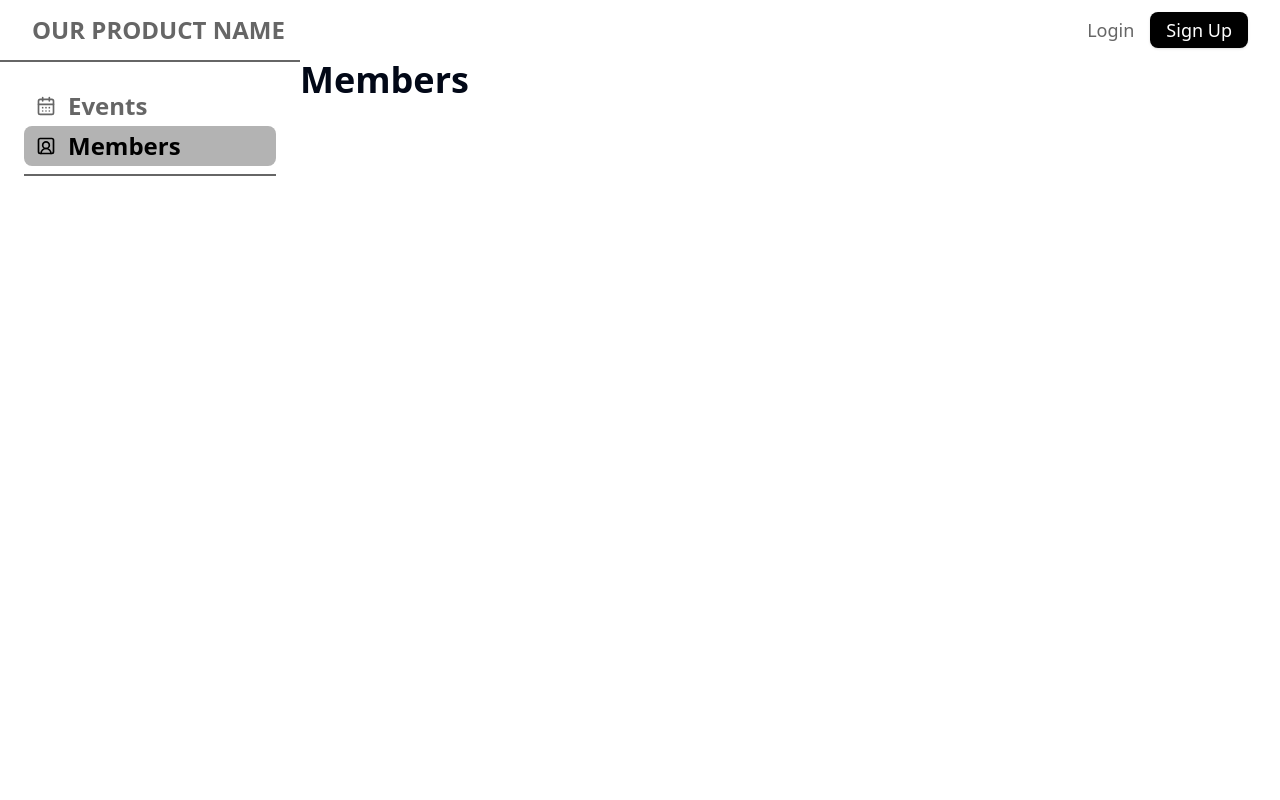
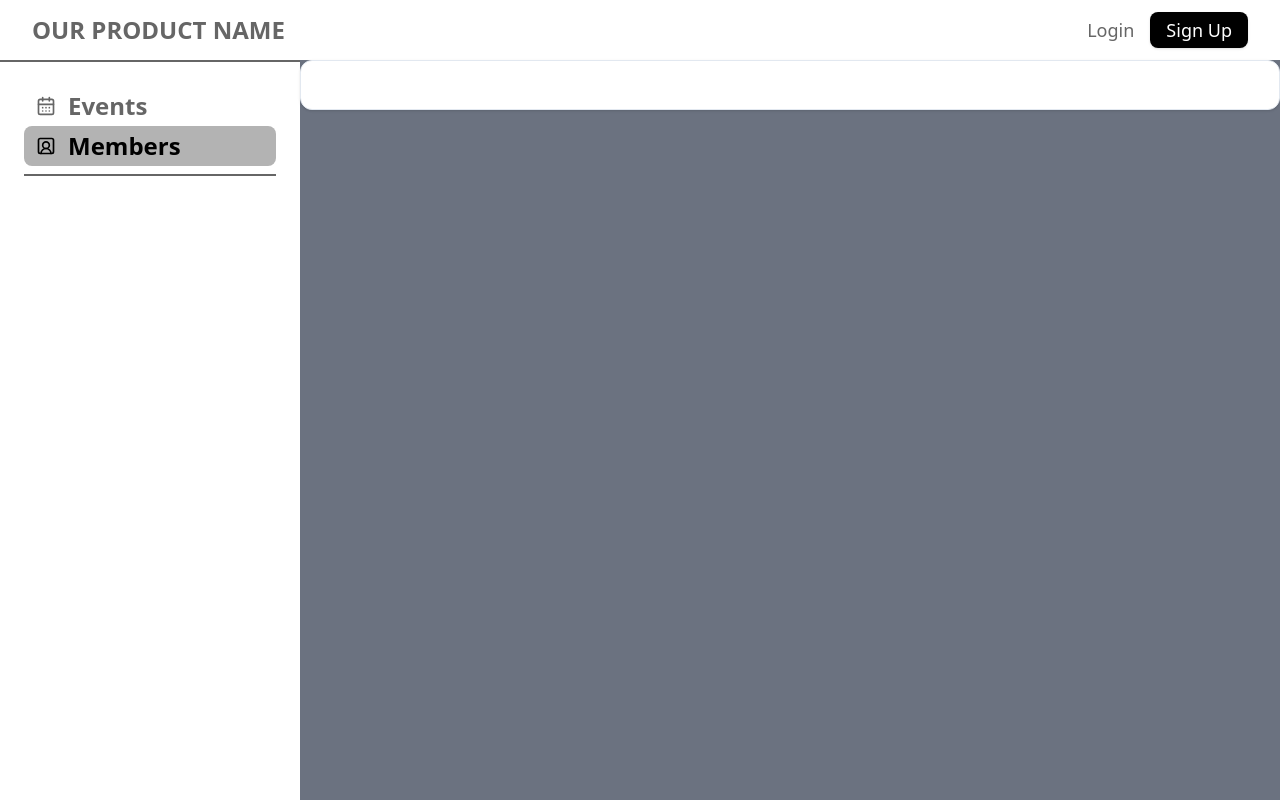
Before and after one commit to charlesleezhaoyi/capstone-frontend-bootcamp, a React (Create React App) app: page /members in a window 1280 px wide. Built offline with nearby package versions, Linux system fonts and the light colour scheme; no server answers.

Commit message:
Add card to ui lib, fix warning that a Button cannot be the child of a Button

```diff
--- a/src/components/members/NonAdminMemberView.tsx
+++ b/src/components/members/NonAdminMemberView.tsx
@@ -1,9 +1,16 @@
 import React, { FC } from "react";
 import { useMembers } from "../../hooks/useMembers";
+import { Card, CardHeader, CardFooter } from "../ui/card";
 
 export const NonAdminMemberView: FC = () => {
   const { fetchMembersByNpoId } = useMembers();
   fetchMembersByNpoId(1);
 
-  return <h1>Members</h1>;
+  return (
+    <div className="bg-gray-500 w-full">
+      <Card>
+        <CardHeader></CardHeader>
+      </Card>
+    </div>
+  );
 };
--- a/src/components/nav-overlay/NavOverlay.tsx
+++ b/src/components/nav-overlay/NavOverlay.tsx
@@ -18,7 +18,7 @@
   const mobileHeader = (
     <nav className="flex flex-row justify-between items-center md:hidden">
       <Sheet>
-        <SheetTrigger>
+        <SheetTrigger asChild>
           <Button variant="outline" size="icon" className="shrink-0">
             <Menu className="h-5 w-5" />
             <span className="sr-only">Toggle navigation menu</span>
@@ -30,7 +30,7 @@
       </Sheet>
       <span className="font-bold text-xl">{rootPath}</span>
       <DropdownMenu>
-        <DropdownMenuTrigger>
+        <DropdownMenuTrigger asChild>
           <Button variant="outline" size="icon" className="shrink-0">
             <CircleUserRound className="h-5 w-5" />
             <span className="sr-only">Toggle user profile menu</span>
--- /dev/null
+++ b/src/components/ui/card.tsx
@@ -0,0 +1,83 @@
+import * as React from "react";
+
+import { cn } from "../../lib/utils";
+
+const Card = React.forwardRef<
+  HTMLDivElement,
+  React.HTMLAttributes<HTMLDivElement>
+>(({ className, ...props }, ref) => (
+  <div
+    ref={ref}
+    className={cn(
+      "rounded-xl border bg-card text-card-foreground shadow",
+      className
+    )}
+    {...props}
+  />
+));
+Card.displayName = "Card";
+
+const CardHeader = React.forwardRef<
+  HTMLDivElement,
+  React.HTMLAttributes<HTMLDivElement>
+>(({ className, ...props }, ref) => (
+  <div
+    ref={ref}
+    className={cn("flex flex-col space-y-1.5 p-6", className)}
+    {...props}
+  />
+));
+CardHeader.displayName = "CardHeader";
+
+const CardTitle = React.forwardRef<
+  HTMLParagraphElement,
+  React.HTMLAttributes<HTMLHeadingElement>
+>(({ className, ...props }, ref) => (
+  <h3
+    ref={ref}
+    className={cn("font-semibold leading-none tracking-tight", className)}
+    {...props}
+  />
+));
+CardTitle.displayName = "CardTitle";
+
+const CardDescription = React.forwardRef<
+  HTMLParagraphElement,
+  React.HTMLAttributes<HTMLParagraphElement>
+>(({ className, ...props }, ref) => (
+  <p
+    ref={ref}
+    className={cn("text-sm text-muted-foreground", className)}
+    {...props}
+  />
+));
+CardDescription.displayName = "CardDescription";
+
+const CardContent = React.forwardRef<
+  HTMLDivElement,
+  React.HTMLAttributes<HTMLDivElement>
+>(({ className, ...props }, ref) => (
+  <div ref={ref} className={cn("p-6 pt-0", className)} {...props} />
+));
+CardContent.displayName = "CardContent";
+
+const CardFooter = React.forwardRef<
+  HTMLDivElement,
+  React.HTMLAttributes<HTMLDivElement>
+>(({ className, ...props }, ref) => (
+  <div
+    ref={ref}
+    className={cn("flex items-center p-6 pt-0", className)}
+    {...props}
+  />
+));
+CardFooter.displayName = "CardFooter";
+
+export {
+  Card,
+  CardHeader,
+  CardFooter,
+  CardTitle,
+  CardDescription,
+  CardContent,
+};
```
